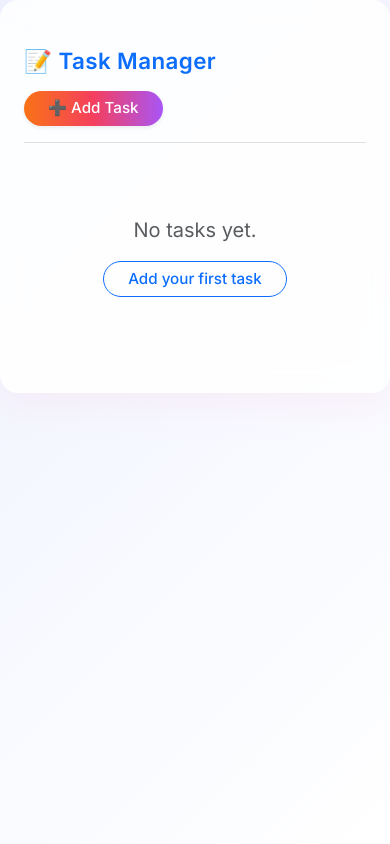
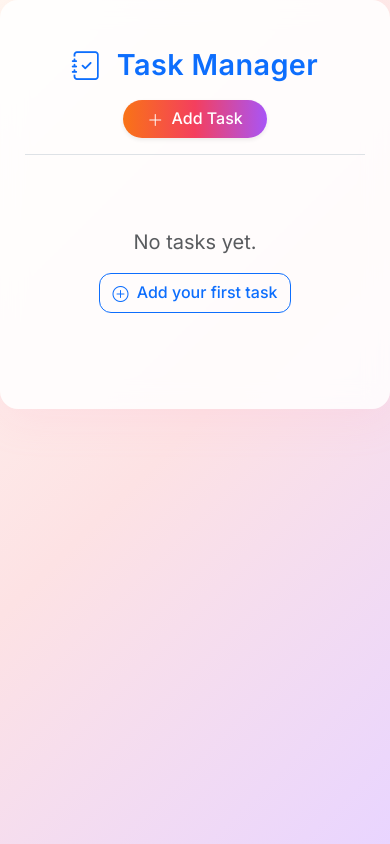
Before and after one commit to varsha320/task_managment_system, a Flask app: page / in a window 390 px wide. Run offline with Flask 3, Linux system fonts and the light colour scheme; data that the repository does not hold is empty.

Commit message:
Refactor index.html for improved layout and styles
Updated the layout and styles of the task management system's index page. Replaced custom styles with Bootstrap classes and improved the structure of the HTML elements.

```diff
--- a/templates/index.html
+++ b/templates/index.html
@@ -2,130 +2,37 @@
 <html lang="en">
 <head>
   <meta charset="UTF-8">
-  <meta name="viewport" content="width=device-width, initial-scale=1.0">
   <title>Task Management System</title>
 
-  <!-- Fonts & Bootstrap -->
+  <!-- Fonts & CSS -->
   <link href="https://fonts.googleapis.com/css2?family=Inter:wght@400;500;600&display=swap" rel="stylesheet">
   <link href="https://cdn.jsdelivr.net/npm/bootstrap@5.3.2/dist/css/bootstrap.min.css" rel="stylesheet">
-
-  <!-- Custom Styles -->
+  <link rel="stylesheet" href="https://cdn.jsdelivr.net/npm/bootstrap-icons@1.11.1/font/bootstrap-icons.css">
   <link rel="stylesheet" href="{{ url_for('static', filename='style.css') }}">
-
-  <style>
-    /* ========== LAYOUT & BACKGROUND ========== */
-    body {
-      background: linear-gradient(135deg, #eef2ff, #ffffff) !important;
-      min-height: 100vh;
-      font-family: 'Inter', sans-serif;
-      overflow-x: hidden;
-    }
-
-    .container {
-      max-width: 800px;
-    }
-
-    /* ========== ANIMATIONS ========== */
-    .list-group {
-      animation: fadeIn 0.6s ease;
-    }
-
-    @keyframes fadeIn {
-      from { opacity: 0; transform: translateY(10px); }
-      to { opacity: 1; transform: translateY(0); }
-    }
-
-    /* ========== TASK ITEMS ========== */
-    .list-group-item {
-      transition: all 0.25s ease;
-      border-radius: 10px;
-      margin-bottom: 10px;
-    }
-
-    .list-group-item:hover {
-      transform: translateY(-3px);
-      box-shadow: 0 6px 16px rgba(0, 0, 0, 0.06);
-    }
-
-    /* ========== HEADER ========== */
-    h1 {
-      font-size: 2rem;
-    }
-
-    /* ========== BUTTONS ========== */
-    .btn {
-      transition: transform 0.2s ease, box-shadow 0.2s ease;
-    }
-
-    .btn:hover {
-      transform: translateY(-2px);
-      box-shadow: 0 4px 10px rgba(99, 102, 241, 0.2);
-    }
-
-    /* ========== MOBILE OPTIMIZATION ========== */
-    @media (max-width: 768px) {
-      .container {
-        padding: 1.5rem;
-      }
-
-      h1 {
-        font-size: 1.6rem;
-      }
-
-      .list-group-item {
-        flex-direction: column;
-        align-items: flex-start !important;
-      }
-
-      .list-group-item .d-flex.gap-2 {
-        margin-top: 0.75rem;
-      }
-
-      .btn-sm {
-        font-size: 0.9rem;
-        padding: 6px 10px;
-      }
-
-      .btn.rounded-pill {
-        font-size: 0.95rem;
-        padding: 8px 18px;
-      }
-
-      .text-center.py-5 {
-        padding: 3rem 1rem !important;
-      }
-    }
-
-    /* ========== SMALL SCREENS ========== */
-    @media (max-width: 480px) {
-      h1 {
-        font-size: 1.4rem;
-      }
-
-      .btn.rounded-pill {
-        padding: 6px 14px;
-      }
-    }
-  </style>
 </head>
 
-<body>
+<body class="bg-light" style="font-family: 'Inter', sans-serif;">
   <div class="container py-5">
 
     <!-- Header -->
-    <div class="d-flex justify-content-between align-items-center mb-4 border-bottom pb-3 flex-wrap gap-3">
-      <h1 class="fw-bold text-primary mb-0">📝 Task Manager</h1>
-      <a href="/add" class="btn btn-primary rounded-pill px-4 shadow-sm flex-shrink-0">➕ Add Task</a>
+    <div class="d-flex flex-column flex-md-row justify-content-between align-items-center mb-4 border-bottom pb-3 text-center text-md-start">
+      <h1 class="fw-bold text-primary mb-3 mb-md-0">
+        <i class="bi bi-journal-check me-2 text-primary"></i> Task Manager
+      </h1>
+      <a href="/add" class="btn btn-primary rounded-pill px-4 shadow-sm">
+        <i class="bi bi-plus-lg me-1"></i> Add Task
+      </a>
     </div>
 
     <!-- Task List -->
     {% if tasks %}
-      <div class="list-group shadow-lg rounded-3">
+      <div class="list-group shadow-sm rounded-3">
         {% for task in tasks %}
-          <div class="list-group-item border-0 d-flex justify-content-between align-items-start p-3
+          <div class="list-group-item border-0 border-bottom d-flex flex-column flex-sm-row justify-content-between align-items-start align-items-sm-center p-3
               {% if task['status'] == 'Completed' %} bg-success-subtle {% else %} bg-warning-subtle {% endif %}">
 
-            <div class="me-3 flex-grow-1">
+            <!-- Task Info -->
+            <div class="me-sm-3 flex-grow-1 text-wrap">
               <h5 class="mb-1 fw-semibold {% if task['status'] == 'Completed' %} text-decoration-line-through text-muted {% endif %}">
                 {{ task['title'] }}
               </h5>
@@ -133,23 +40,32 @@
               <span class="badge bg-secondary">{{ task['status'] }}</span>
             </div>
 
-            <div class="d-flex gap-2">
+            <!-- Action Buttons -->
+            <div class="d-flex gap-2 mt-2 mt-sm-0">
               {% if task['status'] != 'Completed' %}
-                <a href="/complete/{{ task['_id'] }}" class="btn btn-outline-success btn-sm rounded-circle" title="Mark as complete">✅</a>
+                <a href="/complete/{{ task['_id'] }}" class="btn btn-outline-success btn-sm rounded-circle" title="Mark as complete">
+                  <i class="bi bi-check-lg"></i>
+                </a>
               {% endif %}
-              <a href="/delete/{{ task['_id'] }}" class="btn btn-outline-danger btn-sm rounded-circle" title="Delete task">❌</a>
+              <a href="/delete/{{ task['_id'] }}" class="btn btn-outline-danger btn-sm rounded-circle" title="Delete task">
+                <i class="bi bi-x-lg"></i>
+              </a>
             </div>
           </div>
         {% endfor %}
       </div>
     {% else %}
+      <!-- Empty State -->
       <div class="text-center py-5 text-muted">
         <p class="fs-5 mb-3">No tasks yet.</p>
-        <a href="/add" class="btn btn-outline-primary rounded-pill px-4">Add your first task</a>
+        <a href="/add" class="btn btn-outline-primary">
+          <i class="bi bi-plus-circle me-1"></i> Add your first task
+        </a>
       </div>
     {% endif %}
   </div>
 
+  <!-- Bootstrap JS -->
   <script src="https://cdn.jsdelivr.net/npm/bootstrap@5.3.2/dist/js/bootstrap.bundle.min.js"></script>
 </body>
 </html>
```
